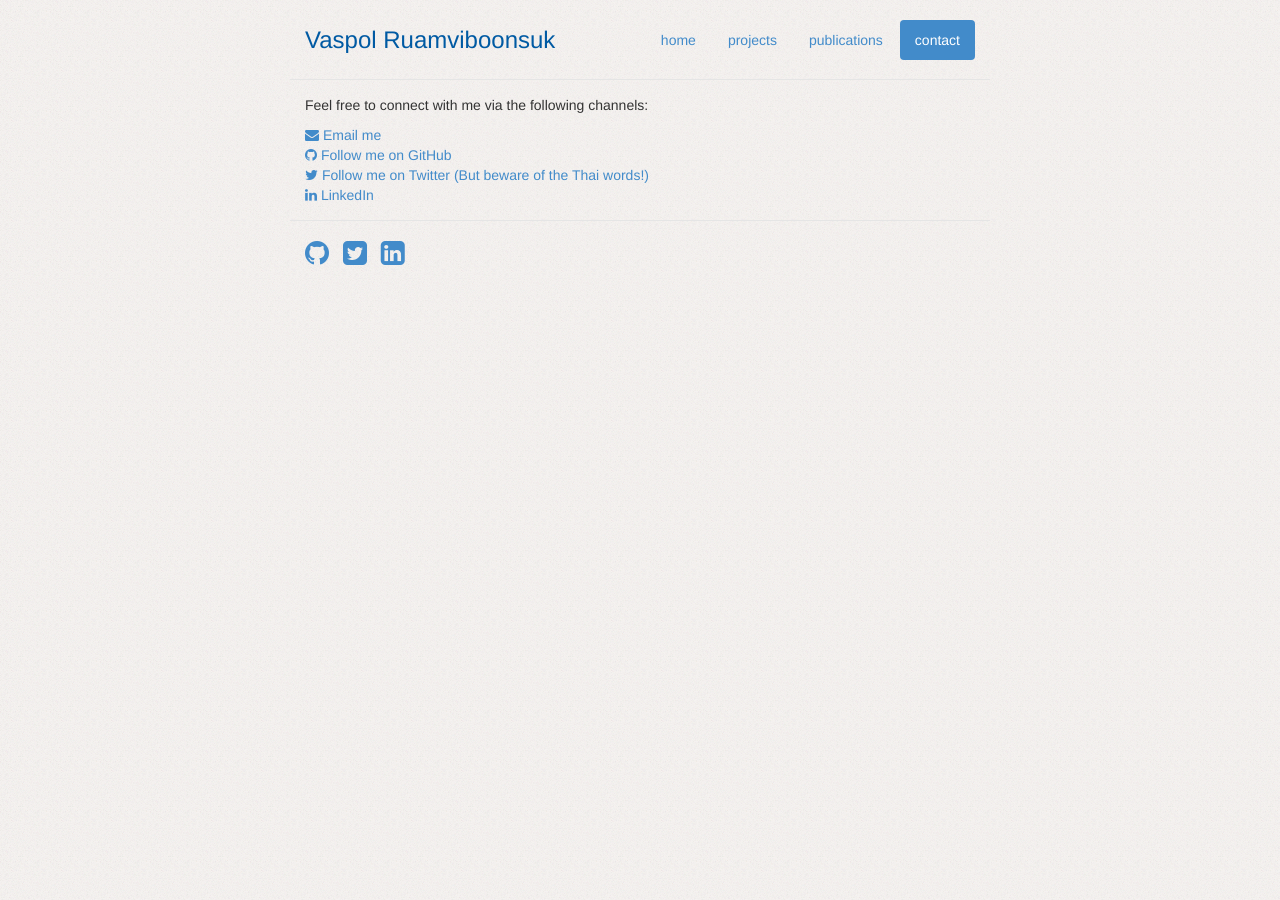
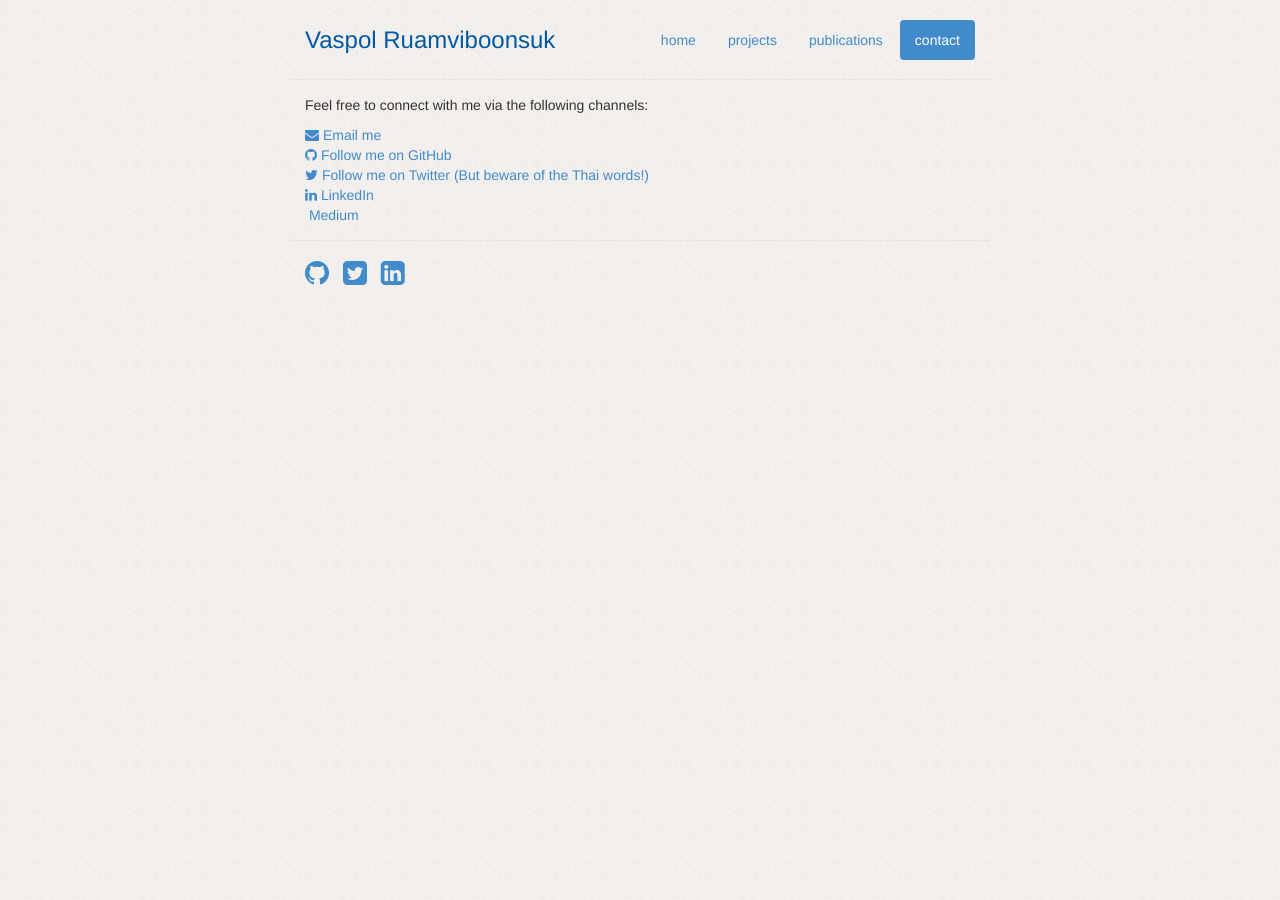
Before and after one commit to paivaspol/paivaspol.github.io, a Jekyll site: the page built from contact.html, in a window 1280 px wide. Built offline with Jekyll 4.4.1, drawn with Linux system fonts in a browser that asks for light colours; Markdown is read by kramdown in place of the engine named in the settings.

Commit message:
Added Medium profile

```diff
--- a/contact.html
+++ b/contact.html
@@ -10,4 +10,5 @@ title: Contact
   <li><a href="https://github.com/paivaspol"><i class="fa fa-github fa-1x"></i> Follow me on GitHub</a></li>
   <li><a href="https://twitter.com/paivaspol"><i class="fa fa-twitter fa-1x"></i> Follow me on Twitter (But beware of the Thai words!)</a></li>
   <li><a href="https://www.linkedin.com/pub/vaspol-ruamviboonsuk/24/8b8/789"><i class="fa fa-linkedin fa-1x"></i> LinkedIn</a></li>
+  <li><a href="https://medium.com/@paivaspol"><i class="fa fa-medium"></i> Medium</a></li>
 </ul>
```
